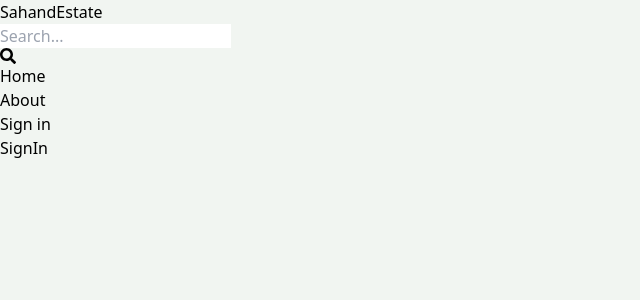
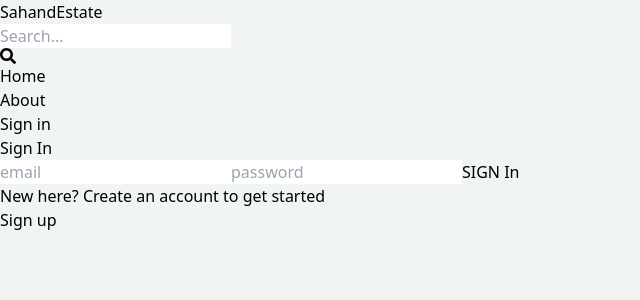
Before and after one commit to Sarvesh-Shelgaonkar/mern-estate, a React (Vite) app in the folder client/: page /sign-in in a window 1280 px wide. Shown: the top 300 px of the page, without its empty margins (0-640 px from the left). Built offline with nearby package versions, Linux system fonts and the light colour scheme.

Commit message:
Complete Sign In Page Functionality

```diff
--- a/client/src/pages/SignIn.jsx
+++ b/client/src/pages/SignIn.jsx
@@ -1,9 +1,74 @@
-import React from 'react'
+import React, { useState } from "react";
+import { Link, useNavigate } from "react-router-dom";
 
 export default function SignIn() {
+  const [formData, setFormData] = useState({});
+  const [error, setError] = useState(null);
+  const [loading, setLoading] = useState(false);
+  const navigate = useNavigate();
+  const handleChange = (e) => {
+    setFormData({
+      ...formData,
+      [e.target.id]: e.target.value,
+    });
+  };
+  const handleSubmit = async (e) => {
+    e.preventDefault();
+    try {
+      setLoading(true);
+      const res = await fetch("/api/auth/signin", {
+        method: "POST",
+        headers: {
+          "Content-Type": "application/json",
+        },
+        body: JSON.stringify(formData),
+      });
+      const data = await res.json();
+      if (data.success === false) {
+        setLoading(false);
+        setError(data.message);
+        return;
+      }
+      setLoading(false);
+      setError(null);
+      navigate("/");
+    } catch (error) {
+      setLoading(false);
+      setError(error.message);
+    }
+  };
   return (
-    <div>
-      SignIn
+    <div className="p-3 max-w-lg mx-auto">
+      <h1 className="text-3xl text-center font-semibold my-7">Sign In</h1>
+      <form onSubmit={handleSubmit} className="flex flex-col gap-4">
+        <input
+          type="email"
+          placeholder="email"
+          className="border p-3 rounded-lg"
+          id="email"
+          onChange={handleChange}
+        />
+        <input
+          type="password"
+          placeholder="password"
+          className="border p-3 rounded-lg"
+          id="password"
+          onChange={handleChange}
+        />
+        <button
+          disabled={loading}
+          className="bg-slate-700 text-white p-3 rounded-lg uppercase hover:opacity-95 disabled:opacity-80 "
+        >
+          {loading ? "Loading..." : "SIGN In"}
+        </button>
+      </form>
+      <div className="flex gap-2 mt-5">
+        <p>New here? Create an account to get started</p>
+        <Link to={"/sign-up"}>
+          <span className="text-blue-700">Sign up</span>
+        </Link>
+      </div>
+      {error && <p className="text-red-500 mt-5">{error}</p>}
     </div>
-  )
+  );
 }
```
